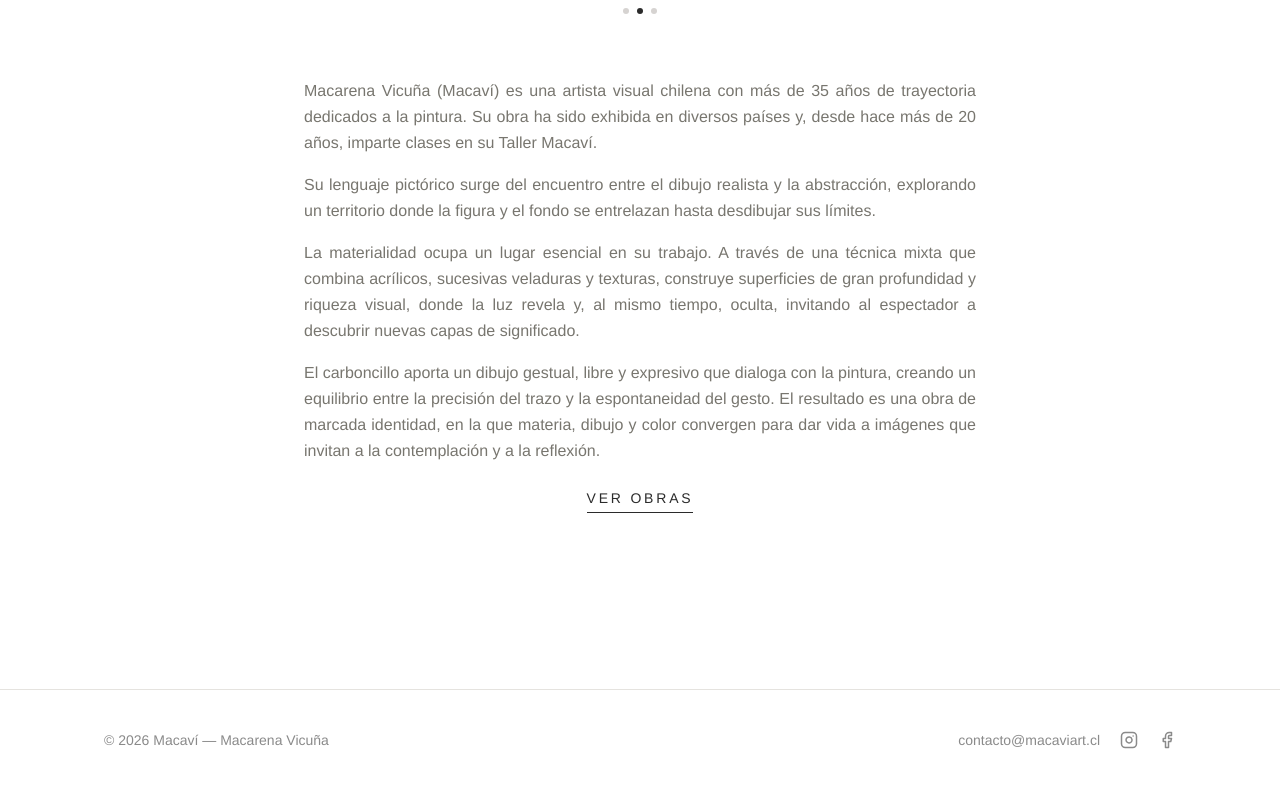
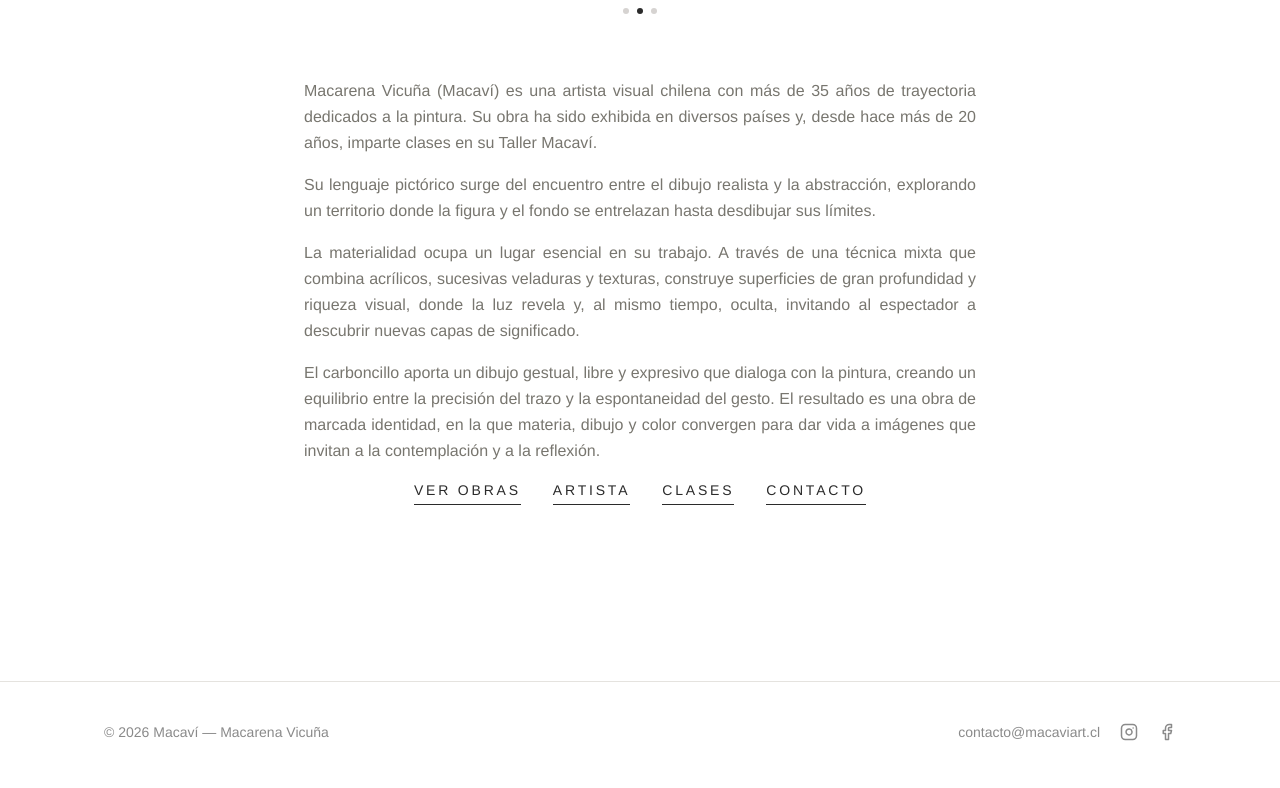
Before and after one commit to Macaviart/macaviart, a React (Vite) app: page / in a window 1280 px wide. Shown: the part 604-1392 px from the top of the page. Built offline with nearby package versions, Linux system fonts and the light colour scheme.

Commit message:
Add Artista, Clases, Contacto links to Home below Ver obras

```diff
--- a/src/pages/Home.tsx
+++ b/src/pages/Home.tsx
@@ -71,12 +71,30 @@ export default function Home() {
             {p.texto}
           </p>
         ))}
-        <div className="text-center">
+        <div className="flex flex-wrap justify-center gap-x-8 gap-y-3 mt-2">
           <Link
             to="/obras"
-            className="inline-block mt-2 text-sm tracking-widest2 uppercase border-b border-ink pb-1 hover:opacity-70 transition-opacity"
+            className="inline-block text-sm tracking-widest2 uppercase border-b border-ink pb-1 hover:opacity-70 transition-opacity"
           >
             Ver obras
+          </Link>
+          <Link
+            to="/artista"
+            className="inline-block text-sm tracking-widest2 uppercase border-b border-ink pb-1 hover:opacity-70 transition-opacity"
+          >
+            Artista
+          </Link>
+          <Link
+            to="/clases"
+            className="inline-block text-sm tracking-widest2 uppercase border-b border-ink pb-1 hover:opacity-70 transition-opacity"
+          >
+            Clases
+          </Link>
+          <Link
+            to="/contacto"
+            className="inline-block text-sm tracking-widest2 uppercase border-b border-ink pb-1 hover:opacity-70 transition-opacity"
+          >
+            Contacto
           </Link>
         </div>
       </div>
```
